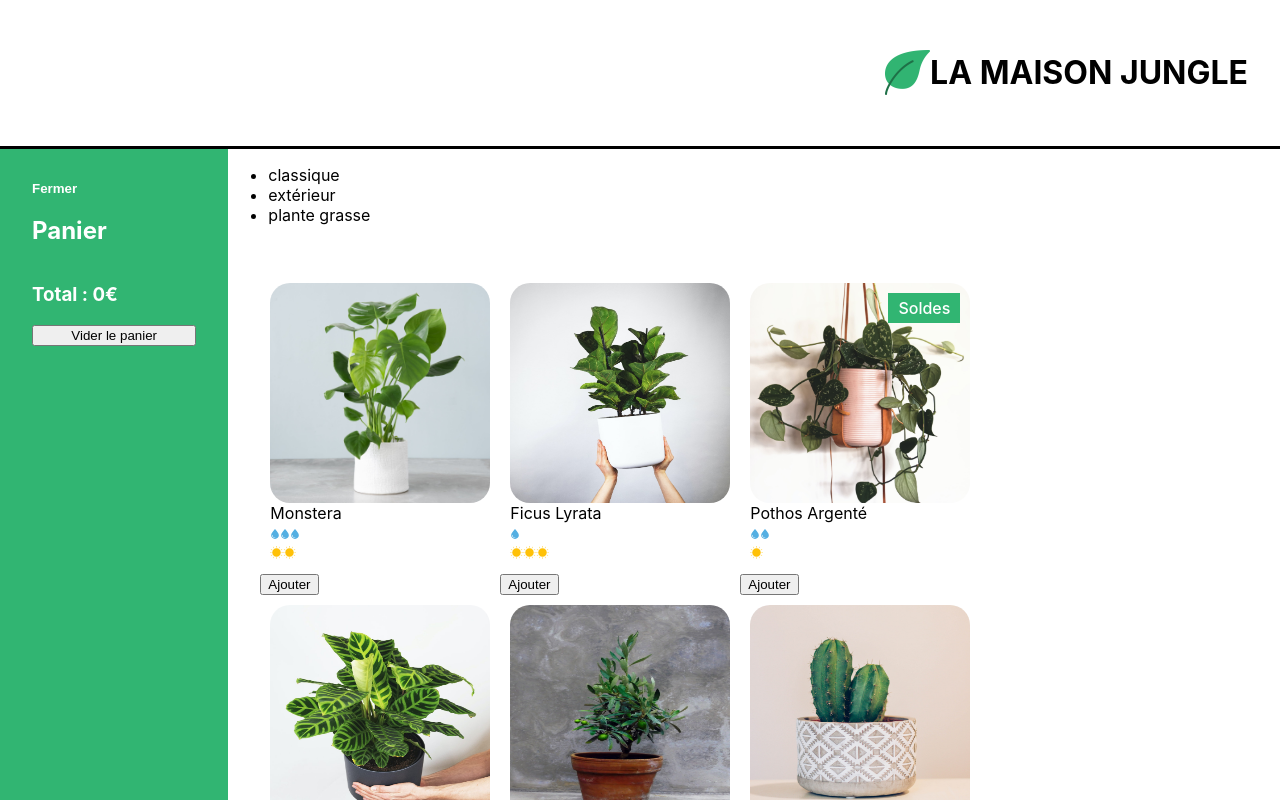
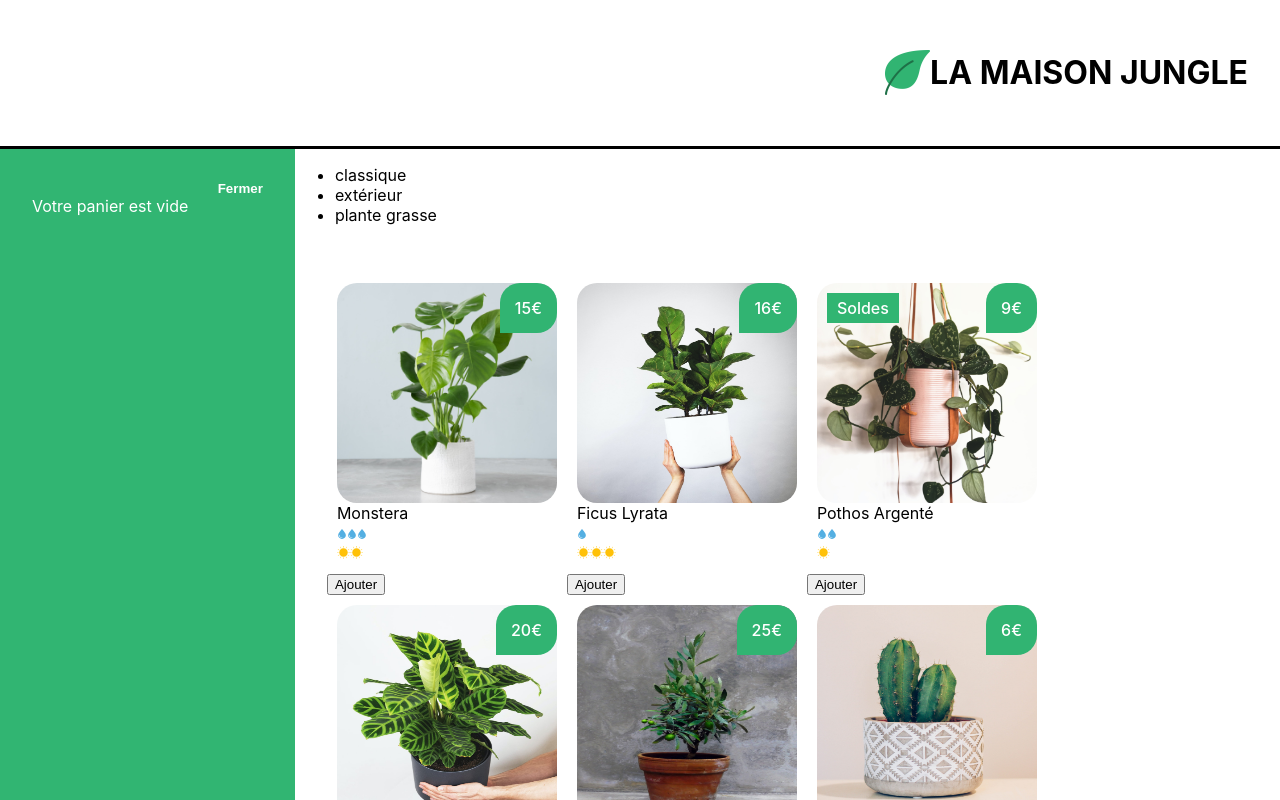
Before and after one commit to Reididsorg/react-1, a React (Create React App) app: page / in a window 1280 px wide. Shown: the top 800 px of the page. Built offline with nearby package versions, Linux system fonts and the light colour scheme.

Commit message:
Ajout de la fonctionnalité de mise au panier des produits avec calcul du total et affichage détaillé. #develop

```diff
--- a/src/components/Cart.js
+++ b/src/components/Cart.js
@@ -2,9 +2,11 @@ import { useState } from 'react'
 import '../styles/Cart.css';
 
 function Cart({ cart, updateCart }) {
-    const monsteraPrice = 8
     const [isOpen, setIsOpen] = useState(true)
-
+    const total = cart.reduce(
+        (acc, plantType) => acc + plantType.amount * plantType.price,
+        0
+    )
     return isOpen ? (
         <div className='lmj-cart'>
             <button
@@ -13,9 +15,22 @@ function Cart({ cart, updateCart }) {
             >
                 Fermer
             </button>
-            <h2>Panier</h2>
-            <h3>Total : {monsteraPrice * cart}€</h3>
-            <button onClick={() => updateCart(0)}>Vider le panier</button>
+            {cart.length > 0 ? (
+                <div>
+                    <h2>Panier</h2>
+                    <ul>
+                        {cart.map(({ name, price, amount }, index) => (
+                            <div key={`${name}-${index}`}>
+                                {name} {price}€ x {amount}
+                            </div>
+                        ))}
+                    </ul>
+                    <h3>Total : {total}€</h3>
+                    <button onClick={() => updateCart([])}>Vider le panier</button>
+                </div>
+            ) : (
+                <div>Votre panier est vide</div>
+            )}
         </div>
     ) : (
         <div className='lmj-cart-closed'>
--- a/src/components/PlantItem.js
+++ b/src/components/PlantItem.js
@@ -2,13 +2,14 @@ import CareScale from './CareScale'
 import '../styles/PlantItem.css'
 
 function handleClick(plantName) {
-    console.log(plantName);
+    alert(`Vous voulez acheter 1 ${plantName}? Très bon choix 🌱✨`)
 }
 
-function PlantItem({ id, cover, name, water, light, isSpecialOffer }) {
+function PlantItem({ id, cover, name, water, light, price, isSpecialOffer }) {
 
     return (
         <li key={id} className='lmj-plant-item' onClick={() => handleClick(name)}>
+            <span className='lmj-plant-item-price'>{price}€</span>
             <img className='lmj-plant-item-cover' src={cover} alt={`${name} cover`}/>
             {name}
             {isSpecialOffer && <div className='lmj-sales'>Soldes</div>}
--- a/src/components/ShoppingList.js
+++ b/src/components/ShoppingList.js
@@ -1,6 +1,6 @@
 import { plantList } from '../datas/plantList'
+import PlantItem from './PlantItem';
 import '../styles/ShoppingList.css';
-import PlantItem from './PlantItem';
 
 function ShoppingList({ cart, updateCart }) {
     // Petite précision : categories nous vient de la partie précédente pour récupérer toutes les catégories uniques de plantes.
@@ -11,6 +11,21 @@ function ShoppingList({ cart, updateCart }) {
         []
     )
 
+    function addToCart(name, price) {
+        const currentPlantSaved = cart.find((plant) => plant.name === name)
+        if (currentPlantSaved) {
+            const cartFilteredCurrentPlant = cart.filter(
+                (plant) => plant.name !== name
+            )
+            updateCart([
+                ...cartFilteredCurrentPlant,
+                { name, price, amount: currentPlantSaved.amount + 1 }
+            ])
+        } else {
+            updateCart([...cart, { name, price, amount: 1 }])
+        }
+    }
+
     return (
         <div className='lmj-shopping-list'>
             <ul>
@@ -19,10 +34,17 @@ function ShoppingList({ cart, updateCart }) {
                 ))}
             </ul>
             <ul className='lmj-plant-list'>
-                {plantList.map(({ id, cover, name, water, light, isSpecialOffer }) => (
+                {plantList.map(({ id, cover, name, water, light, price, isSpecialOffer }) => (
                     <div key={id}>
-                        <PlantItem cover={cover} name={name} water={water} light={light} isSpecialOffer={isSpecialOffer} />
-                        <button onClick={() => updateCart(cart + 1)}>Ajouter</button>
+                        <PlantItem
+                            cover={cover}
+                            name={name}
+                            water={water}
+                            light={light}
+                            price={price}
+                            isSpecialOffer={isSpecialOffer}
+                        />
+                        <button onClick={() => addToCart(name, price)}>Ajouter</button>
                     </div>
                 ))}
             </ul>
--- a/src/styles/Cart.css
+++ b/src/styles/Cart.css
@@ -5,7 +5,7 @@
     display: flex;
     flex-direction: column;
     justify-content: flex-start;
-    width: 200px;
+    width: 300px;
 }
 
 .lmj-cart-add-button {
@@ -19,14 +19,14 @@
     border: none;
     font-weight: 600;
     cursor: pointer;
-    align-self: self-start;
     padding: 0;
     color: white;
+    align-self: flex-end;
 }
 
 .lmj-cart-closed {
     padding: 32px;
-    width: 200px;
+    width: 300px;
 }
 
 .lmj-cart-closed > button {
--- a/src/styles/PlantItem.css
+++ b/src/styles/PlantItem.css
@@ -16,10 +16,21 @@
 
 .lmj-sales {
     position: absolute;
-    right: 10px;
+    left: 10px;
     top: 10px;
     font-weight: 500;
     color: white;
     padding: 5px 10px;
     background-color: #31b572;
 }
+
+.lmj-plant-item-price {
+    position: absolute;
+    border-radius: 20px 20px 20px 0;
+    background-color: #31b472;
+    color: white;
+    padding: 15px;
+    right: 0;
+    top: 0;
+    font-weight: 500;
+}
```
